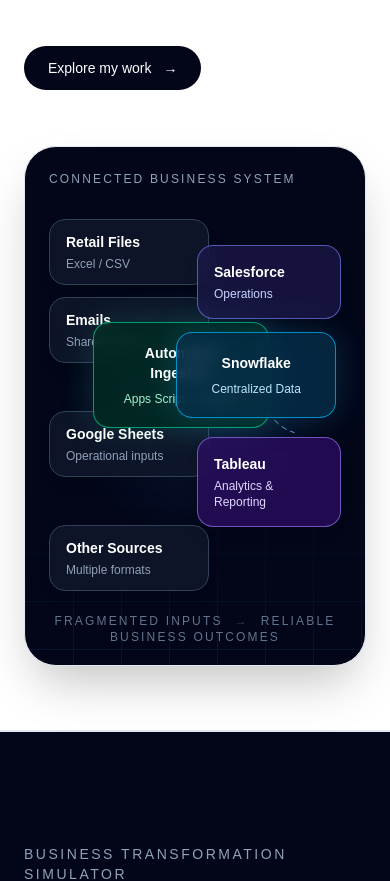
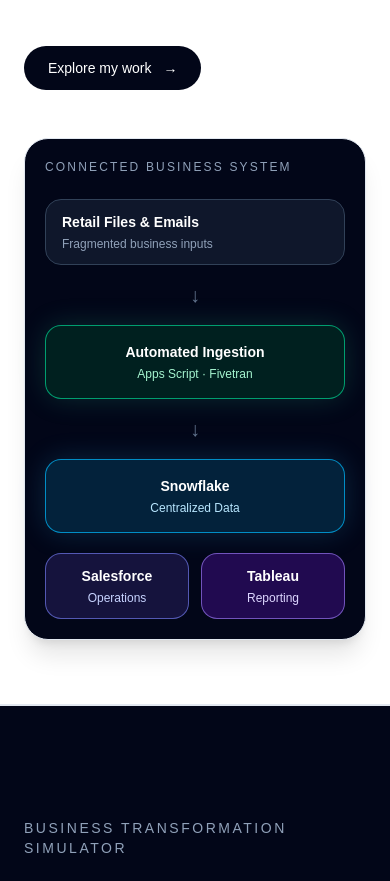
Before and after one commit to omerfaraz-fa/faraz-website, a Next.js app: page / in a window 390 px wide. Shown: the part 800-1681 px from the top of the page. Built offline with nearby package versions, Linux system fonts and the light colour scheme.

Commit message:
Build interactive homepage experience

```diff
--- a/src/components/Hero.tsx
+++ b/src/components/Hero.tsx
@@ -92,11 +92,57 @@ export default function Hero() {
               </span>
             </a>
           </div>
+          {/* Mobile system visual */}
+
+<div className="mt-12 sm:hidden">
+  <div className="rounded-3xl border border-slate-200 bg-slate-950 p-5 text-white shadow-xl">
+    <p className="text-xs font-medium uppercase tracking-[0.18em] text-slate-400">
+      Connected Business System
+    </p>
+
+    <div className="mt-6 space-y-4">
+      <div className="rounded-2xl border border-slate-700 bg-slate-900 px-4 py-3">
+        <p className="text-sm font-semibold">Retail Files & Emails</p>
+        <p className="mt-1 text-xs text-slate-400">
+          Fragmented business inputs
+        </p>
+      </div>
+
+      <div className="text-center text-xl text-slate-500">↓</div>
+
+      <div className="rounded-2xl border border-emerald-400/70 bg-emerald-950/70 px-4 py-4 text-center shadow-[0_0_28px_rgba(52,211,153,0.18)]">
+        <p className="text-sm font-semibold">Automated Ingestion</p>
+        <p className="mt-1 text-xs text-emerald-200">
+          Apps Script · Fivetran
+        </p>
+      </div>
+
+      <div className="text-center text-xl text-slate-500">↓</div>
+
+      <div className="rounded-2xl border border-sky-400/70 bg-sky-950/70 px-4 py-4 text-center shadow-[0_0_28px_rgba(56,189,248,0.18)]">
+        <p className="text-sm font-semibold">Snowflake</p>
+        <p className="mt-1 text-xs text-sky-200">Centralized Data</p>
+      </div>
+
+      <div className="grid grid-cols-2 gap-3 pt-1">
+        <div className="rounded-2xl border border-indigo-400/60 bg-indigo-950/70 px-3 py-3 text-center">
+          <p className="text-sm font-semibold">Salesforce</p>
+          <p className="mt-1 text-xs text-indigo-200">Operations</p>
+        </div>
+
+        <div className="rounded-2xl border border-violet-400/60 bg-violet-950/70 px-3 py-3 text-center">
+          <p className="text-sm font-semibold">Tableau</p>
+          <p className="mt-1 text-xs text-violet-200">Reporting</p>
+        </div>
+      </div>
+    </div>
+  </div>
+</div>
         </div>
 
         {/* Interactive system visual */}
 
-        <div className="block">
+        <div className="hidden sm:block">
           <div className="relative mx-auto h-[520px] max-w-2xl overflow-hidden rounded-[2rem] border border-slate-200 bg-slate-950 p-6 shadow-2xl">
             {/* Background effects */}
 
```
